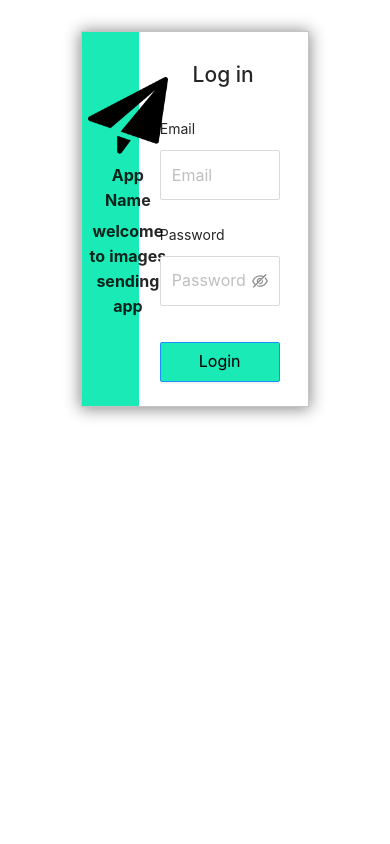
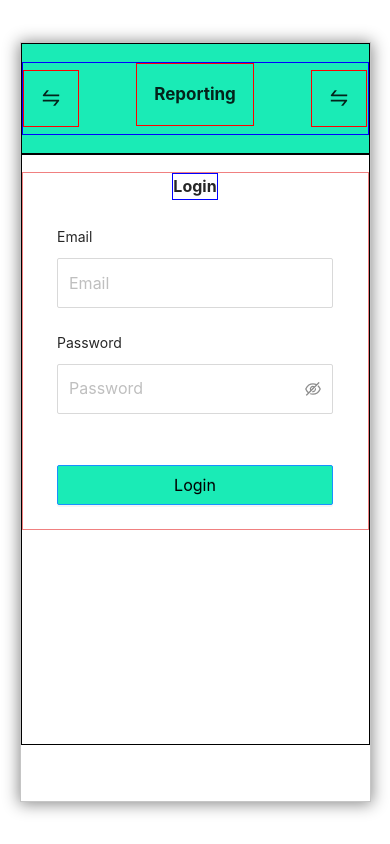
Before and after one commit to cometaRobertillo/react-test, a React (Create React App) app: page / in a window 390 px wide. Built offline with nearby package versions, Linux system fonts and the light colour scheme.

Commit message:
mobile view with icons

```diff
--- a/package.json
+++ b/package.json
@@ -3,6 +3,7 @@
   "version": "0.1.0",
   "private": true,
   "dependencies": {
+    "@ant-design/icons": "^4.7.0",
     "antd": "^4.16.13",
     "axios": "^0.22.0",
     "node-sass": "^6.0.1",
--- a/src/components/auth/loginForm.tsx
+++ b/src/components/auth/loginForm.tsx
@@ -2,7 +2,7 @@ import { Button, Input } from 'antd'
 import Form from 'antd/lib/form/Form'
 import FormItem from 'antd/lib/form/FormItem'
 import React from 'react'
-import { customRequest, customRequestPromise, sampleResquest } from '../../helpers/httpRequest'
+import { sampleResquest } from '../../helpers/httpRequest'
 import { User } from '../../models/user'
 
 export const LoginForm = () => {
@@ -10,15 +10,8 @@ export const LoginForm = () => {
     const onFinish = async (values: User) => {
         console.table(values);
 
-        const result = await customRequestPromise('post', '/login', {
-            ...values
-        });
-        console.log('result',result);
-
-
         const sample = await sampleResquest('post','/login', {...values});
         console.log('sample',sample);
-
 
     };
 
--- a/src/helpers/httpRequest.ts
+++ b/src/helpers/httpRequest.ts
@@ -60,9 +60,9 @@ export const sampleResquest = async (protocol: Method, endpoint: string, formVal
 
     } catch (error) {
         if (axios.isAxiosError(error)) {
-            console.log(error);
+            console.log('is axios error');
         } else {
-            console.log(error);
+            console.log('no axios error');
         }
     }
 }
--- a/src/index.tsx
+++ b/src/index.tsx
@@ -9,7 +9,7 @@ import { Login2 } from './pages/login2';
 
 ReactDOM.render(
   <React.StrictMode>
-    <Login />
+    <Login2 />
   </React.StrictMode>,
   document.getElementById('root')
 );
--- a/src/pages/login2/index.tsx
+++ b/src/pages/login2/index.tsx
@@ -1,3 +1,4 @@
+import { SwapOutlined } from '@ant-design/icons'
 import React from 'react'
 import { LoginForm } from '../../components/auth/loginForm'
 
@@ -7,16 +8,15 @@ export const Login2 = () => {
             <div className="contenedor">
                 <div className="contenedor__info">
                     <div className="info__layout">
-                        <h2 className="elemento">item</h2>
-                        <h2 className="elemento">Reporting</h2>
-                        <h2 className="elemento">item</h2>
-
+                        <SwapOutlined className="icon elemento"/>
+                        <h2 className="elemento title">Reporting</h2>
+                        <SwapOutlined className="icon elemento"/>
                     </div>
                 </div>
 
                 <div className="contenedor__form">
                     <div className="form__center">
-                        <h1 className="form__titulo">Login</h1>
+                        <h1 className="form__titulo title">Login</h1>
                         <div className="form__layout">
                             <LoginForm />
                         </div>
--- a/src/pages/login2/login.scss
+++ b/src/pages/login2/login.scss
@@ -1,5 +1,6 @@
 .contenedor {
-    border: 1px solid black;
+    border: 1px solid #c5c5c5;
+    box-shadow: 0px 1px 15px 1px #888888;
     width: 90%;
     display: flex;
     flex-direction: column;
@@ -19,8 +20,11 @@
             border: 1px solid blue;
             font-size: 10px;
 
+            .icon{
+                font-size: 20px;
+            }
+
             .elemento {
-                width: 30%;
                 padding: 5%;
                 border: 1px solid red;
                 text-align: center;
@@ -33,8 +37,7 @@
         border: 1px solid black;
         display: flex;
         flex-direction: column;
-        align-items: center;
-        justify-content: center;
+        padding-top: 5%;
         height: 70vh;
 
         .form__center{
@@ -45,11 +48,7 @@
             border: 1px solid lightcoral;
 
             .form__titulo{
-                border: 1px solid blue;
-                font-size: 15px;
-                text-align: center;
-                font-weight: bold;
-                padding: 5%;
+                font-size: 16px;
             }
 
             .form__layout{
@@ -58,12 +57,14 @@
                 height: 60%;
             }
         }
-
-
     }
 }
 
-
+.title{
+    border: 1px solid blue;
+    font-weight: bold;
+    font-size: 17px;
+}
 
 .centro {
     display: flex;
```
Also changed, not shown: 1 other file (tests, documents, lock files or other folders).
